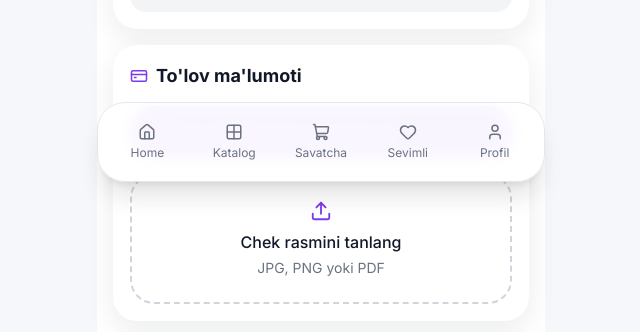
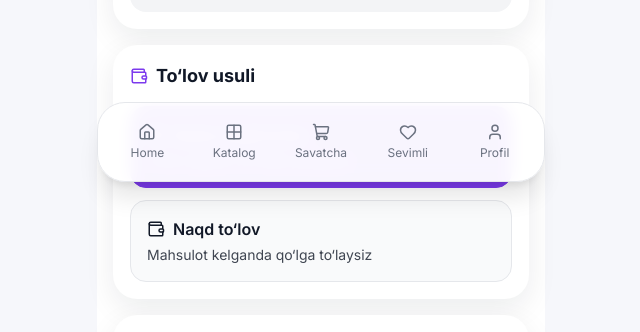
Before and after one commit to Sardorbek-Web/bozorcha-shop, a React (Vite) app: page /checkout in a window 1280 px wide. Shown: the part 606-938 px from the top of the page, without its empty margins (319-959 px from the left). Built offline with nearby package versions, Linux system fonts and the light colour scheme; no server answers; the database is empty.

Commit message:
add cash payment option

```diff
--- a/src/pages/AdminOrdersPage.jsx
+++ b/src/pages/AdminOrdersPage.jsx
@@ -1,8 +1,42 @@
 import { useEffect, useState } from "react";
-import { Package, Phone, MapPin, Image, Send, Eye } from "lucide-react";
+import {
+  Package,
+  Phone,
+  MapPin,
+  Image,
+  Send,
+  Eye,
+  Wallet,
+  CreditCard,
+} from "lucide-react";
 import { Link } from "react-router-dom";
 import MobileLayout from "../components/layout/MobileLayout";
 import { supabase } from "../lib/supabase";
+
+function getPaymentLabel(paymentMethod) {
+  if (paymentMethod === "cash_on_delivery") return "Naqd to'lov";
+  if (paymentMethod === "card_transfer") return "Karta orqali to'lov";
+  return "Noma'lum";
+}
+
+function getPaymentIcon(paymentMethod) {
+  return paymentMethod === "cash_on_delivery" ? Wallet : CreditCard;
+}
+
+function getStatusBadge(status) {
+  switch (status) {
+    case "confirmed":
+      return "bg-green-100 text-green-700 dark:bg-green-500/10 dark:text-green-300";
+    case "in_cargo":
+      return "bg-orange-100 text-orange-700 dark:bg-orange-500/10 dark:text-orange-300";
+    case "delivered":
+      return "bg-blue-100 text-blue-700 dark:bg-blue-500/10 dark:text-blue-300";
+    case "cancelled":
+      return "bg-red-100 text-red-700 dark:bg-red-500/10 dark:text-red-300";
+    default:
+      return "bg-gray-100 text-gray-700 dark:bg-neutral-800 dark:text-gray-300";
+  }
+}
 
 export default function AdminOrdersPage() {
   const [orders, setOrders] = useState([]);
@@ -51,7 +85,8 @@ export default function AdminOrdersPage() {
       });
       setForms(initialForms);
     } else {
-      console.error(error);
+      console.error("Buyurtmalarni olishda xatolik:", error);
+      setOrders([]);
     }
 
     setLoading(false);
@@ -69,10 +104,11 @@ export default function AdminOrdersPage() {
 
   async function parseApiResponse(response) {
     const raw = await response.text();
+
     try {
       return JSON.parse(raw);
     } catch {
-      throw new Error(raw || "Serverdan noto‘g‘ri javob keldi");
+      throw new Error(raw || "Serverdan noto'g'ri javob keldi");
     }
   }
 
@@ -137,7 +173,7 @@ export default function AdminOrdersPage() {
       alert("Mijozga yuborildi ✅");
       fetchOrders();
     } catch (error) {
-      console.error(error);
+      console.error("Status yuborishda xatolik:", error);
       alert(`Xatolik: ${error.message}`);
     } finally {
       setSendingId("");
@@ -165,13 +201,18 @@ export default function AdminOrdersPage() {
           const address = order.addresses;
           const form = forms[order.id] || {};
           const isCargo = form.status === "in_cargo";
+          const PaymentIcon = getPaymentIcon(order.payment_method);
 
           return (
             <div key={order.id} className="card card-dark space-y-4 p-4">
-              <div className="flex items-center justify-between">
-                <p className="font-bold">#{order.id.slice(0, 6)}</p>
-                <span className="rounded-full bg-gray-100 px-3 py-1 text-xs dark:bg-neutral-800">
-                  {order.status}
+              <div className="flex items-center justify-between gap-3">
+                <p className="font-bold">#{String(order.id).slice(0, 6)}</p>
+                <span
+                  className={`rounded-full px-3 py-1 text-xs font-medium ${getStatusBadge(
+                    order.status
+                  )}`}
+                >
+                  {order.status || "new"}
                 </span>
               </div>
 
@@ -189,6 +230,11 @@ export default function AdminOrdersPage() {
                 <div className="flex items-center gap-2">
                   <MapPin size={14} />
                   <span>{address?.address_line || "-"}</span>
+                </div>
+
+                <div className="flex items-center gap-2">
+                  <PaymentIcon size={14} />
+                  <span>{getPaymentLabel(order.payment_method)}</span>
                 </div>
 
                 {address?.map_url ? (
@@ -221,6 +267,10 @@ export default function AdminOrdersPage() {
                   <Image size={16} />
                   Chekni ko‘rish
                 </a>
+              ) : order.payment_method === "cash_on_delivery" ? (
+                <div className="rounded-xl bg-gray-100 px-3 py-2 text-sm dark:bg-neutral-800">
+                  Naqd to‘lov tanlangan, chek yo‘q
+                </div>
               ) : null}
 
               <Link
--- a/src/pages/CheckoutPage.jsx
+++ b/src/pages/CheckoutPage.jsx
@@ -8,6 +8,7 @@ import {
   User,
   Phone,
   MapPin,
+  Wallet,
 } from "lucide-react";
 import { useLocation } from "react-router-dom";
 import MobileLayout from "../components/layout/MobileLayout";
@@ -27,6 +28,7 @@ export default function CheckoutPage() {
   const [address, setAddress] = useState("");
   const [receipt, setReceipt] = useState(null);
   const [mapData, setMapData] = useState(null);
+  const [paymentMethod, setPaymentMethod] = useState("card_transfer");
 
   const [settings, setSettings] = useState(null);
   const [loadingSettings, setLoadingSettings] = useState(true);
@@ -115,17 +117,25 @@ export default function CheckoutPage() {
     setMessage("");
 
     if (!fullName.trim()) return setMessage("Ism kiriting");
-    if (!phone.trim() || phone.length < 13) return setMessage("Telefon noto‘g‘ri");
+    if (!phone.trim() || phone.length < 13) {
+      return setMessage("Telefon noto‘g‘ri");
+    }
     if (!address.trim()) return setMessage("Manzil kiriting");
-    if (!receipt) return setMessage("Chek yuklang");
     if (!orderData.productId) return setMessage("Mahsulot topilmadi");
     if (orderData.productId === "cart" && items.length === 0) {
       return setMessage("Savatcha bo‘sh");
     }
 
+    if (paymentMethod === "card_transfer" && !receipt) {
+      return setMessage("Karta to‘lovi uchun chek yuklang");
+    }
+
     setSubmitting(true);
 
     try {
+      let receiptUrl = null;
+
+      if (paymentMethod === "card_transfer" && receipt) {
         const ext = receipt.name.split(".").pop();
         const fileName = `receipt-${Date.now()}.${ext}`;
 
@@ -139,7 +149,8 @@ export default function CheckoutPage() {
           .from("payment-receipts")
           .getPublicUrl(fileName);
 
-      const receiptUrl = urlData.publicUrl;
+        receiptUrl = urlData.publicUrl;
+      }
 
       const { data: addressData, error: addressError } = await supabase
         .from("addresses")
@@ -197,8 +208,11 @@ export default function CheckoutPage() {
             address_id: addressData.id,
             total_amount: orderTotal,
             status: "new",
-            payment_status: "pending_review",
-            payment_method: "card_transfer",
+            payment_status:
+              paymentMethod === "cash_on_delivery"
+                ? "cash_pending"
+                : "pending_review",
+            payment_method: paymentMethod,
             receipt_url: receiptUrl,
             notes:
               orderData.productId === "cart"
@@ -238,8 +252,9 @@ export default function CheckoutPage() {
           productPrice: orderTotal,
           selectedSize: selectedSizeForBot,
           deliveryText: deliveryTextForBot,
-          receiptUrl,
+          receiptUrl: receiptUrl || "",
           mapUrl: mapData?.mapUrl || "",
+          paymentMethod,
         }),
       });
 
@@ -261,6 +276,7 @@ export default function CheckoutPage() {
       setReceipt(null);
       setAddress("");
       setMapData(null);
+      setPaymentMethod("card_transfer");
     } catch (error) {
       console.error(error);
       setMessage(`Xatolik: ${error.message}`);
@@ -379,8 +395,54 @@ export default function CheckoutPage() {
 
         <div className="card card-dark p-4">
           <div className="mb-4 flex items-center gap-2">
+            <Wallet size={18} className="text-violet-600" />
+            <h2 className="text-lg font-bold">To‘lov usuli</h2>
+          </div>
+
+          <div className="grid gap-3">
+            <button
+              type="button"
+              onClick={() => setPaymentMethod("card_transfer")}
+              className={`rounded-2xl border px-4 py-4 text-left transition ${
+                paymentMethod === "card_transfer"
+                  ? "border-violet-600 bg-violet-600 text-white"
+                  : "border-gray-200 bg-gray-50 dark:border-neutral-700 dark:bg-neutral-800"
+              }`}
+            >
+              <div className="flex items-center gap-2">
+                <CreditCard size={18} />
+                <span className="font-semibold">Karta orqali to‘lov</span>
+              </div>
+              <p className="mt-1 text-sm opacity-80">
+                To‘lov qilasiz va chek yuklaysiz
+              </p>
+            </button>
+
+            <button
+              type="button"
+              onClick={() => setPaymentMethod("cash_on_delivery")}
+              className={`rounded-2xl border px-4 py-4 text-left transition ${
+                paymentMethod === "cash_on_delivery"
+                  ? "border-violet-600 bg-violet-600 text-white"
+                  : "border-gray-200 bg-gray-50 dark:border-neutral-700 dark:bg-neutral-800"
+              }`}
+            >
+              <div className="flex items-center gap-2">
+                <Wallet size={18} />
+                <span className="font-semibold">Naqd to‘lov</span>
+              </div>
+              <p className="mt-1 text-sm opacity-80">
+                Mahsulot kelganda qo‘lga to‘laysiz
+              </p>
+            </button>
+          </div>
+        </div>
+
+        {paymentMethod === "card_transfer" ? (
+          <div className="card card-dark p-4">
+            <div className="mb-4 flex items-center gap-2">
               <CreditCard size={18} className="text-violet-600" />
-            <h2 className="text-lg font-bold">To'lov ma'lumoti</h2>
+              <h2 className="text-lg font-bold">Karta ma'lumoti</h2>
             </div>
 
             <div className="rounded-3xl bg-violet-600 p-4 text-white">
@@ -427,6 +489,14 @@ export default function CheckoutPage() {
               />
             </label>
           </div>
+        ) : (
+          <div className="card card-dark p-4">
+            <div className="rounded-2xl bg-gray-50 p-4 text-sm dark:bg-neutral-800/70">
+              Naqd to‘lov tanlandi. Mahsulot kelganda to‘lovni qo‘lda qilasiz.
+              Chek yuklash shart emas.
+            </div>
+          </div>
+        )}
 
         <div className="card card-dark p-4">
           <div className="flex justify-between text-sm">
```
Also changed, not shown: api/send-order.js (+9 -2 lines). Lines whose indentation alone changed are shown as unchanged.
